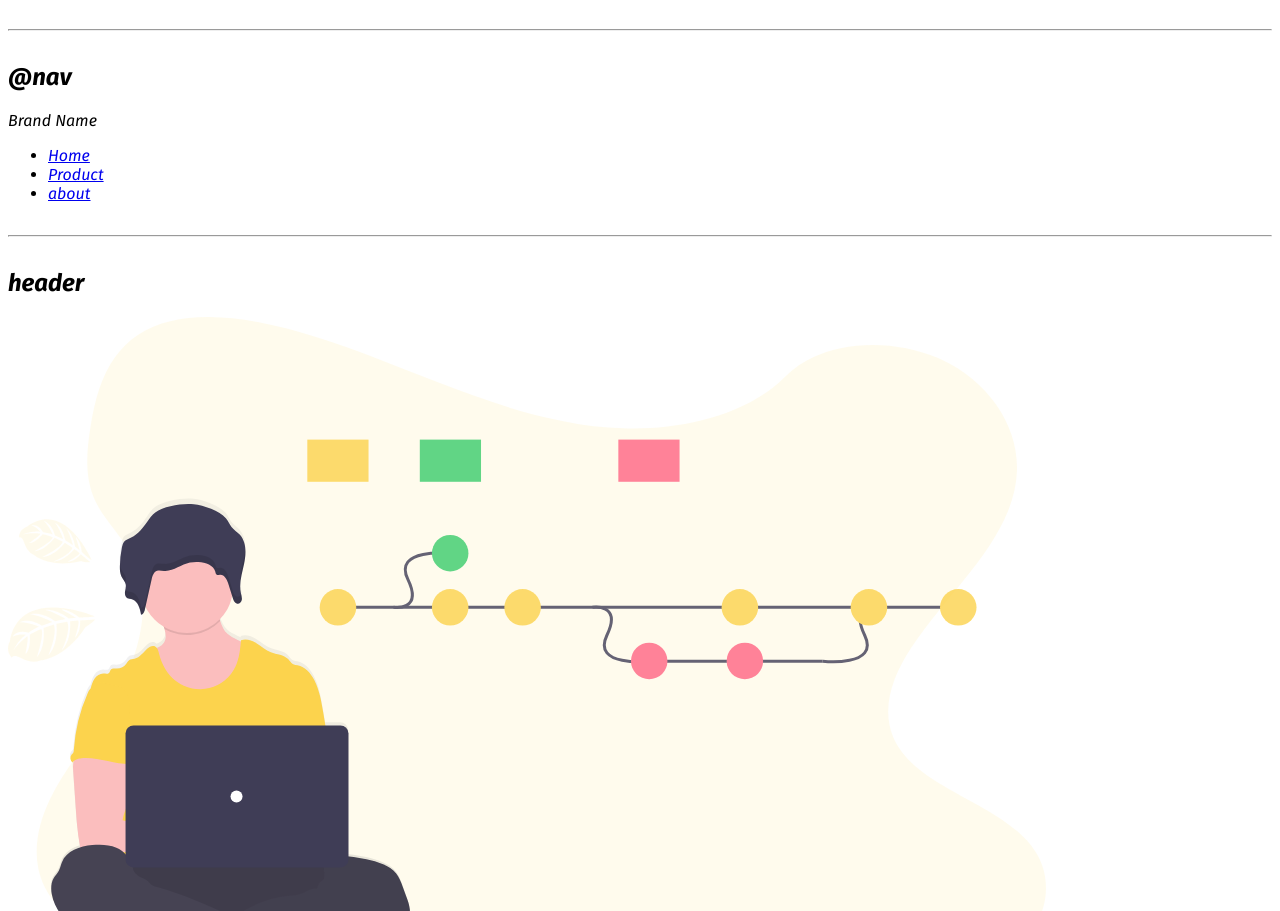
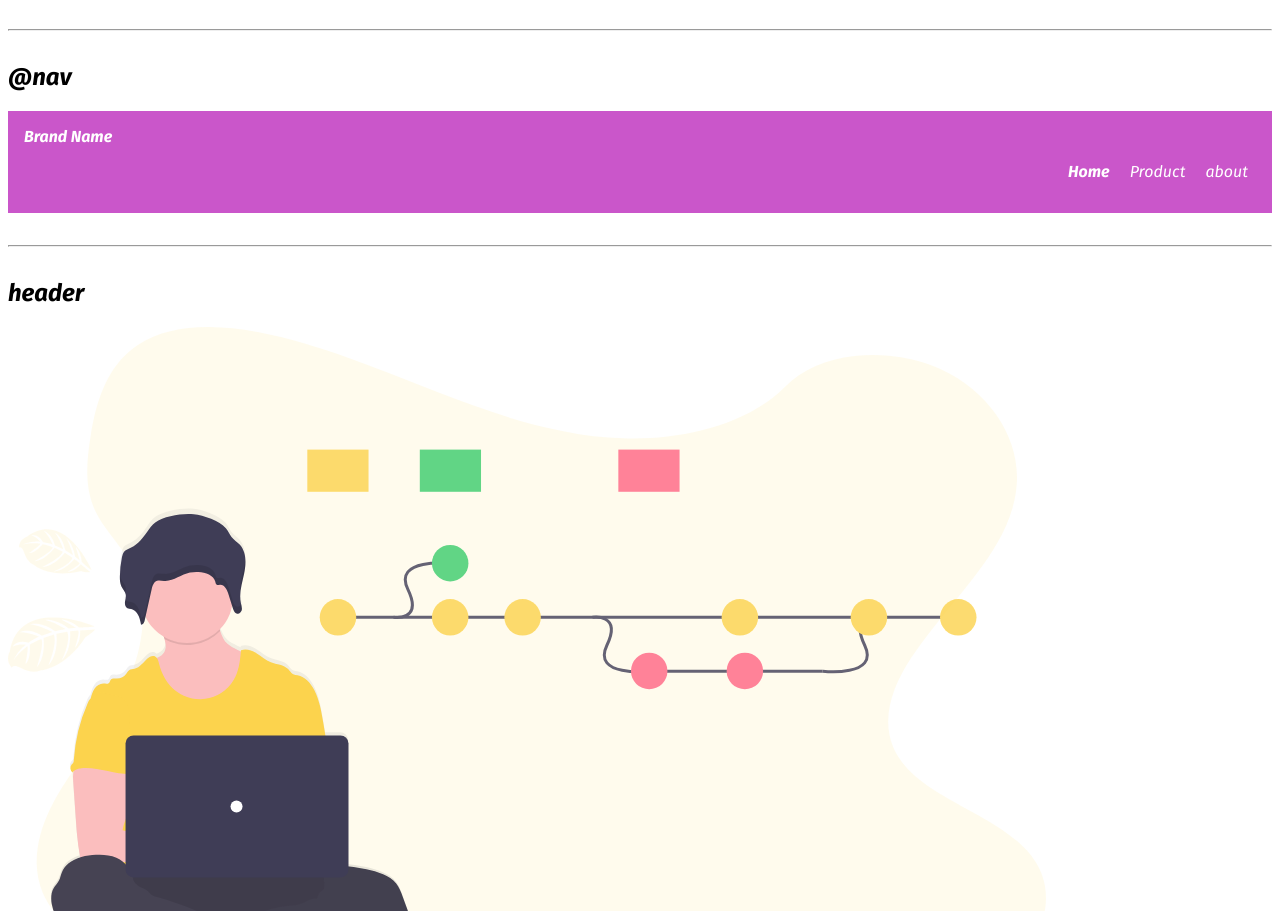
Before and after one commit to Aman1440/portfolio, a plain HTML site: page index.html in a window 1280 px wide. Shown: the part 1168-2079 px from the top of the page. Drawn offline with Linux system fonts and the light colour scheme.

Commit message:
nav css update

```diff
--- a/index.html
+++ b/index.html
@@ -67,18 +67,18 @@
 
     <h2>@nav</h2>
 
-    <nav>
-        <div>Brand Name</div>
-        <ul>
-            <li>
-                <a href="/">Home</a>
+    <nav class="navigation">
+        <div class="nav-brand">Brand Name</div>
+        <ul class="list-non-bullet nav-pills" >
+            <li class="list-item-inline">
+                <a class="link link-active" href="/">Home</a>
 
             </li>
-            <li>
-                <a href="/">Product</a>
+            <li class="list-item-inline">
+                <a class="link" href="/">Product</a>
             </li>
-            <li>
-                <a href="/">about</a>
+            <li class="list-item-inline">
+                <a class="link" href="/">about</a>
             </li>
 
         </ul>
--- a/style.css
+++ b/style.css
@@ -56,3 +56,30 @@ hr{
     display: inline;
     padding:0rem 0.5rem;
 }
+
+/* navigation */
+
+.navigation{
+    background-color: var(--primary-color);
+    color: #fff;
+    padding: 1rem;
+}
+
+.navigation .link{
+    color: #fff;
+    text-decoration: none ;
+
+}
+
+.navigation .nav-pills{
+    text-align: right;
+
+}
+
+.navigation .nav-brand{
+    font-weight: bold;
+}
+
+.navigation .link-active {
+    font-weight: bold;
+}
```
